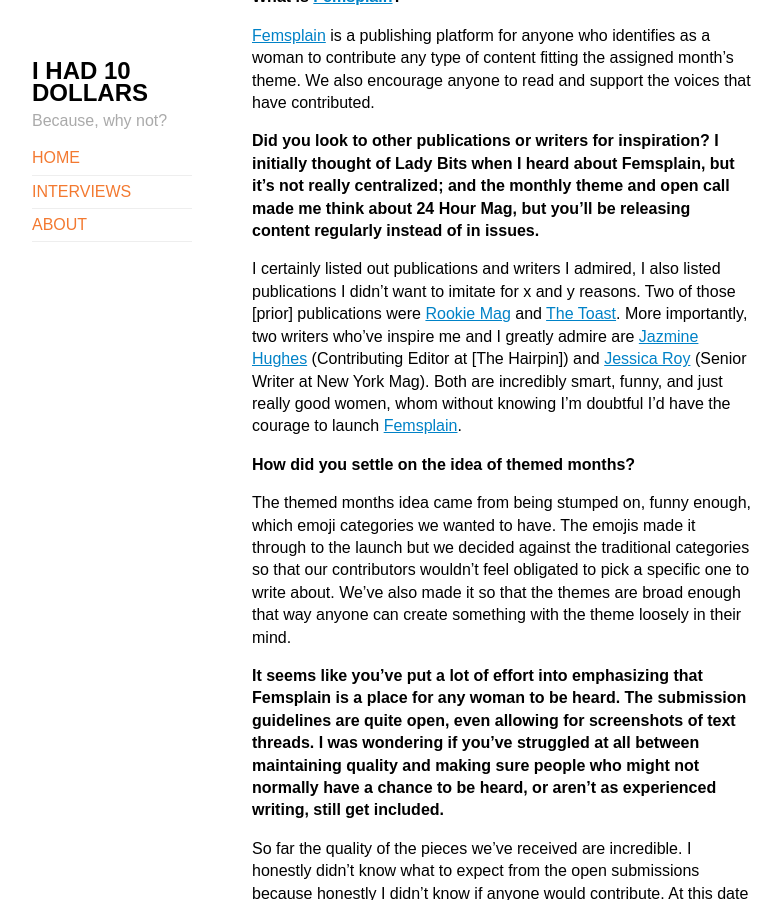
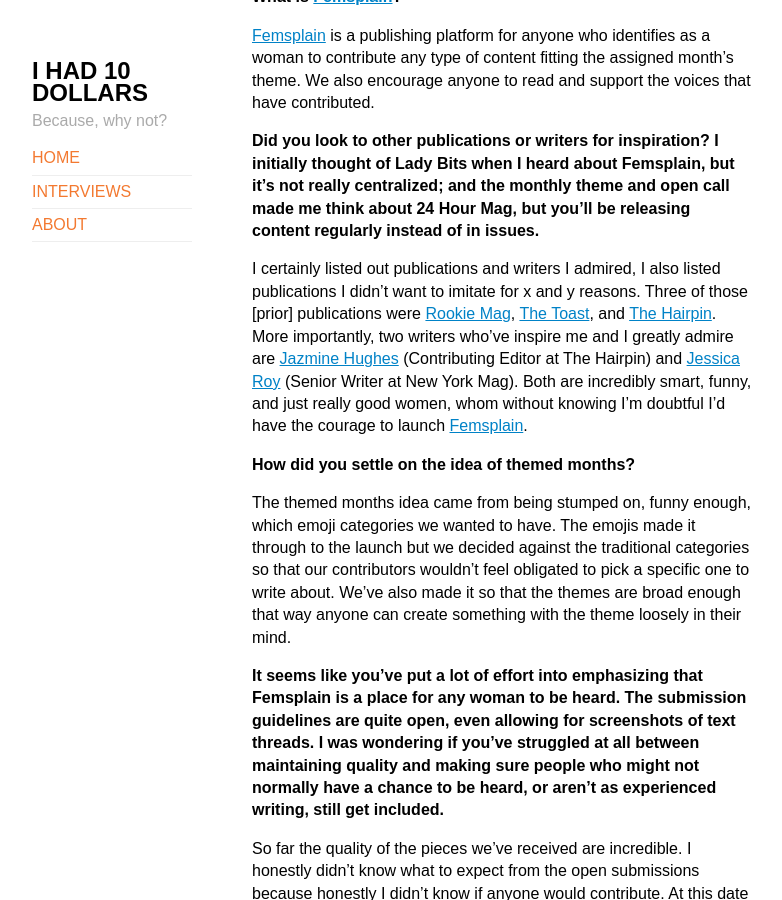
Before and after one commit to 10dollars/tendollars.github.io.raw, a Jekyll site: the page built from _posts/2014-11-13-amber-gordon.md, in a window 1280 px wide and 900 px high, scrolled down 1344 px. Shown: the whole window, without its empty margins (248-1030 px from the left). Built offline with Jekyll 4.4.1, drawn with Linux system fonts in a browser that asks for light colours.

Commit message:
the hairpin

```diff
--- a/_posts/2014-11-13-amber-gordon.md
+++ b/_posts/2014-11-13-amber-gordon.md
@@ -29,7 +29,7 @@
 
 #### Did you look to other publications or writers for inspiration? I initially thought of Lady Bits when I heard about Femsplain, but it's not really centralized; and the monthly theme and open call made me think about 24 Hour Mag, but you'll be releasing content regularly instead of in issues.
 
-I certainly listed out publications and writers I admired, I also listed publications I didn't want to imitate for x and y reasons. Two of those [prior] publications were [Rookie Mag](http://www.rookiemag.com/) and [The Toast](http://the-toast.net/). More importantly, two writers who've inspire me and I greatly admire are [Jazmine Hughes](https://twitter.com/jazzedloon) (Contributing Editor at [The Hairpin]) and [Jessica Roy](https://twitter.com/jessicakroy) (Senior Writer at New York Mag). Both are incredibly smart, funny, and just really good women, whom without knowing I'm doubtful I'd have the courage to launch [Femsplain](http://femsplain.com).
+I certainly listed out publications and writers I admired, I also listed publications I didn't want to imitate for x and y reasons. Three of those [prior] publications were [Rookie Mag](http://www.rookiemag.com/), [The Toast](http://the-toast.net/), and [The Hairpin](http://thehairpin.com/). More importantly, two writers who've inspire me and I greatly admire are [Jazmine Hughes](https://twitter.com/jazzedloon) (Contributing Editor at The Hairpin) and [Jessica Roy](https://twitter.com/jessicakroy) (Senior Writer at New York Mag). Both are incredibly smart, funny, and just really good women, whom without knowing I'm doubtful I'd have the courage to launch [Femsplain](http://femsplain.com).
 
 #### How did you settle on the idea of themed months?
 
```
